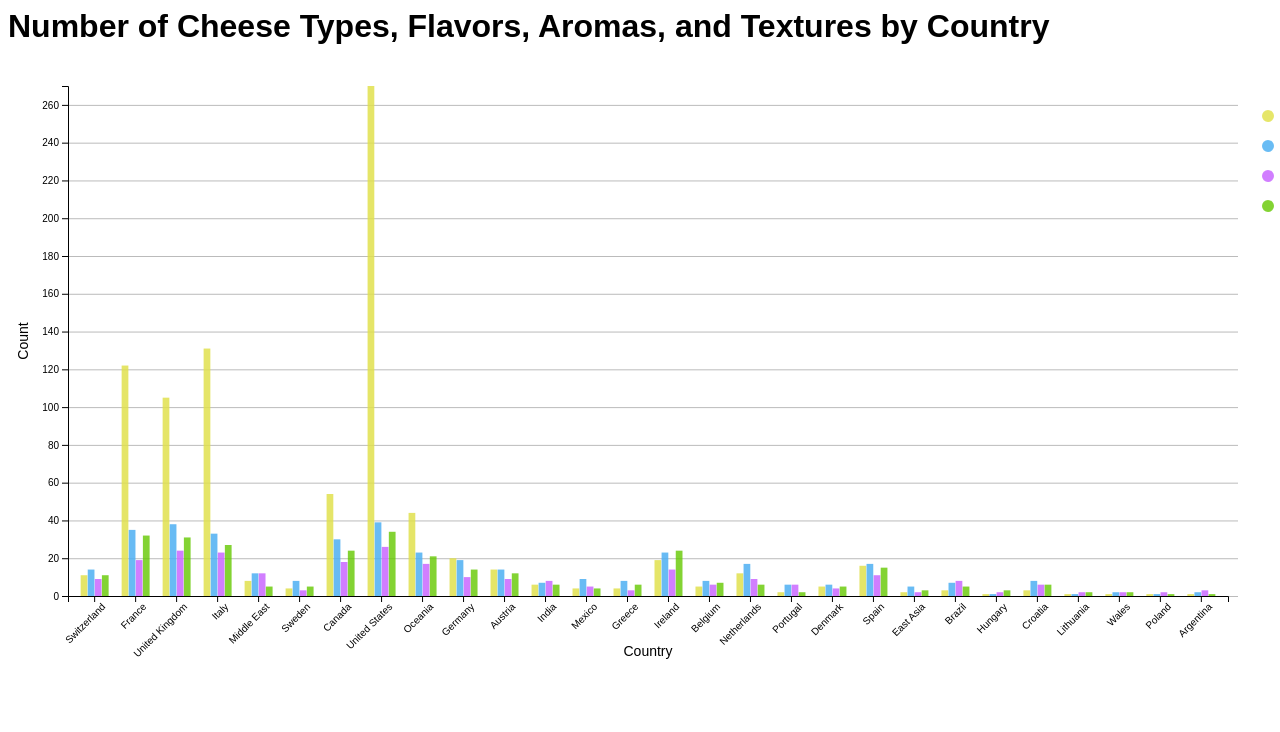
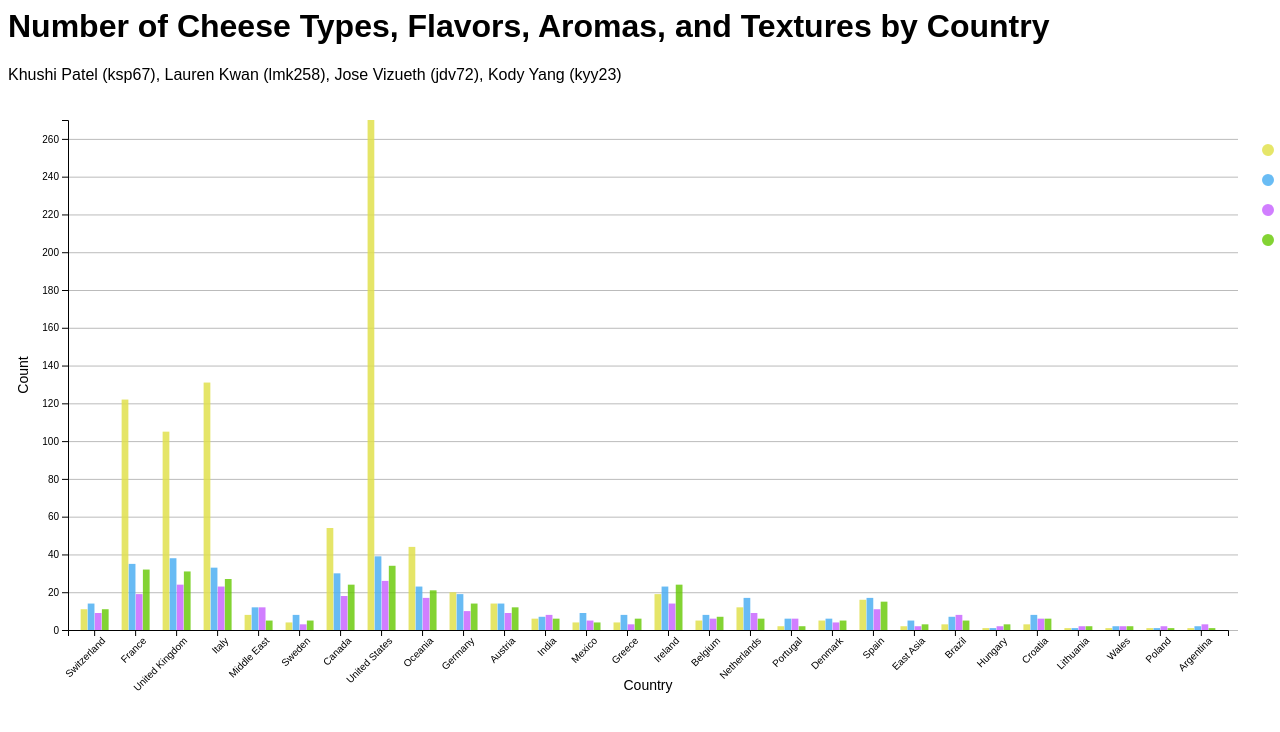
Before and after one commit to KhushiPatel67/DataVisualization, a plain HTML site: page index.html in a window 1280 px wide. Shown: the top 732 px of the page. Drawn offline with nearby package versions, Linux system fonts and the light colour scheme.

Commit message:
added names

```diff
--- a/index.html
+++ b/index.html
@@ -30,6 +30,7 @@
         .aroma-bar {
             fill: rgba(201, 102, 255, 0.842);
         }
+
         .gridlines line {
             stroke: #bbb;
         }
@@ -37,12 +38,13 @@
         .gridlines .domain {
             stroke: none;
         }
-
     </style>
 </head>
 
 <body>
     <h1>Number of Cheese Types, Flavors, Aromas, and Textures by Country</h1>
+    <p>Khushi Patel (ksp67), Lauren Kwan (lmk258), Jose Vizueth (jdv72), Kody Yang (kyy23)
+    </p>
     <svg width="1400" height="600"></svg>
     <script>
 
```
